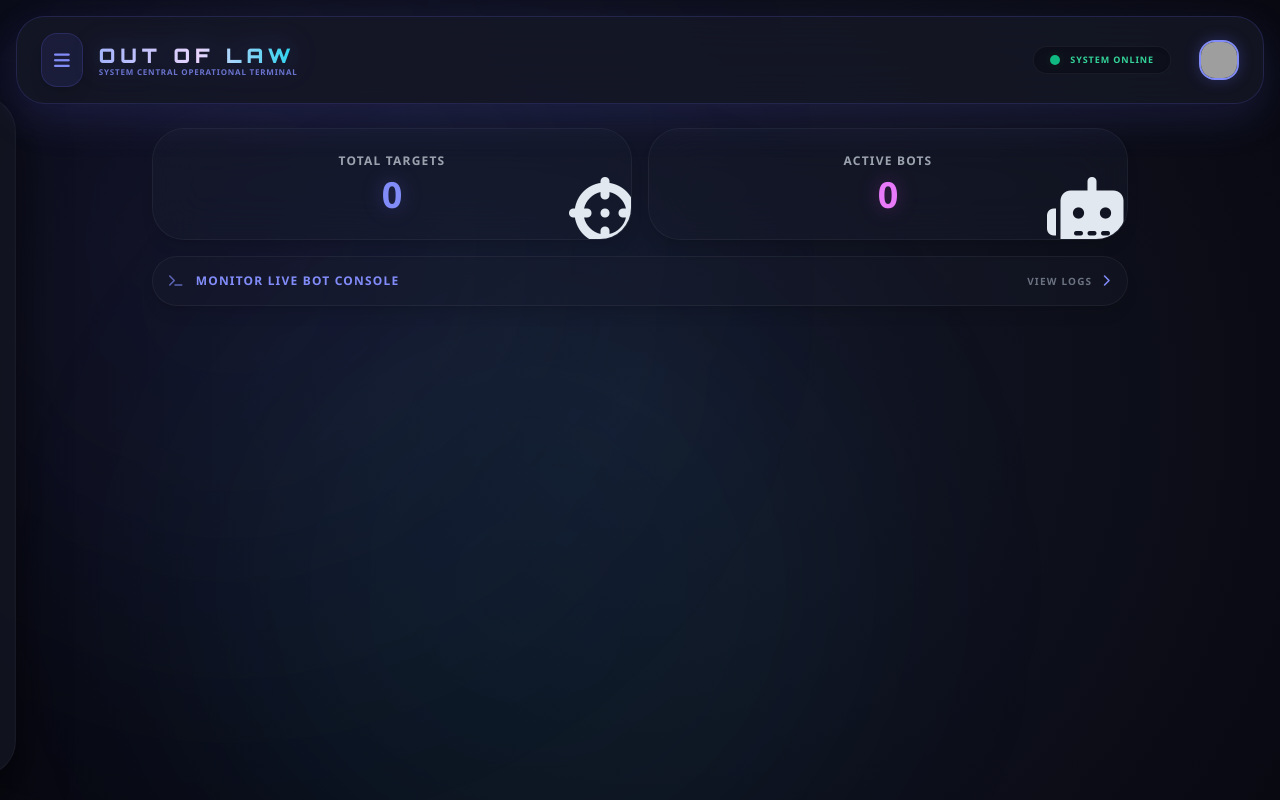
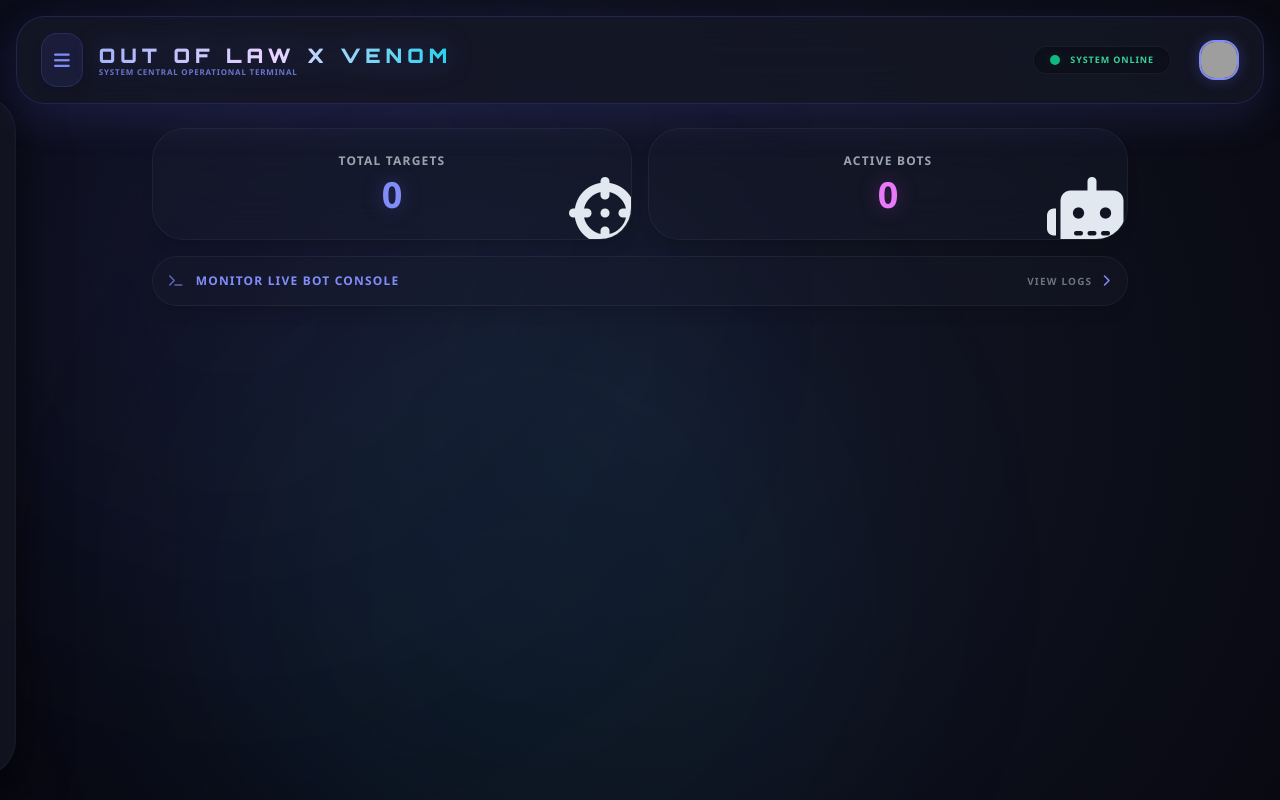
Before and after one commit to newhrmunna2027-pixel/venom_spam_panel, a Flask app: template templates/index.html in a window 1280 px wide. Run offline with Flask 3, Linux system fonts and the light colour scheme; the template is opened without the code that fills it, so the values that code supplies are empty; some libraries are stand-ins or nearby versions; grey boxes are pictures that could not be loaded.

Commit message:
Update title to 'OUT OF LAW X VENOM'

```diff
--- a/templates/index.html
+++ b/templates/index.html
@@ -200,7 +200,7 @@
                 </button>
                 <div class="flex flex-col">
                     <h1 class="font-['Orbitron'] font-black text-lg md:text-xl tracking-[0.25em] uppercase select-none bg-gradient-to-r from-indigo-300 via-purple-200 to-cyan-400 bg-clip-text text-transparent drop-shadow-[0_0_15px_rgba(99,102,241,0.35)]">
-                        OUT OF LAW
+                        OUT OF LAW X VENOM
                     </h1>
                     <span class="text-[8px] font-black text-indigo-400/80 uppercase tracking-widest -mt-1 hidden sm:block">SYSTEM CENTRAL OPERATIONAL TERMINAL</span>
                 </div>
```
